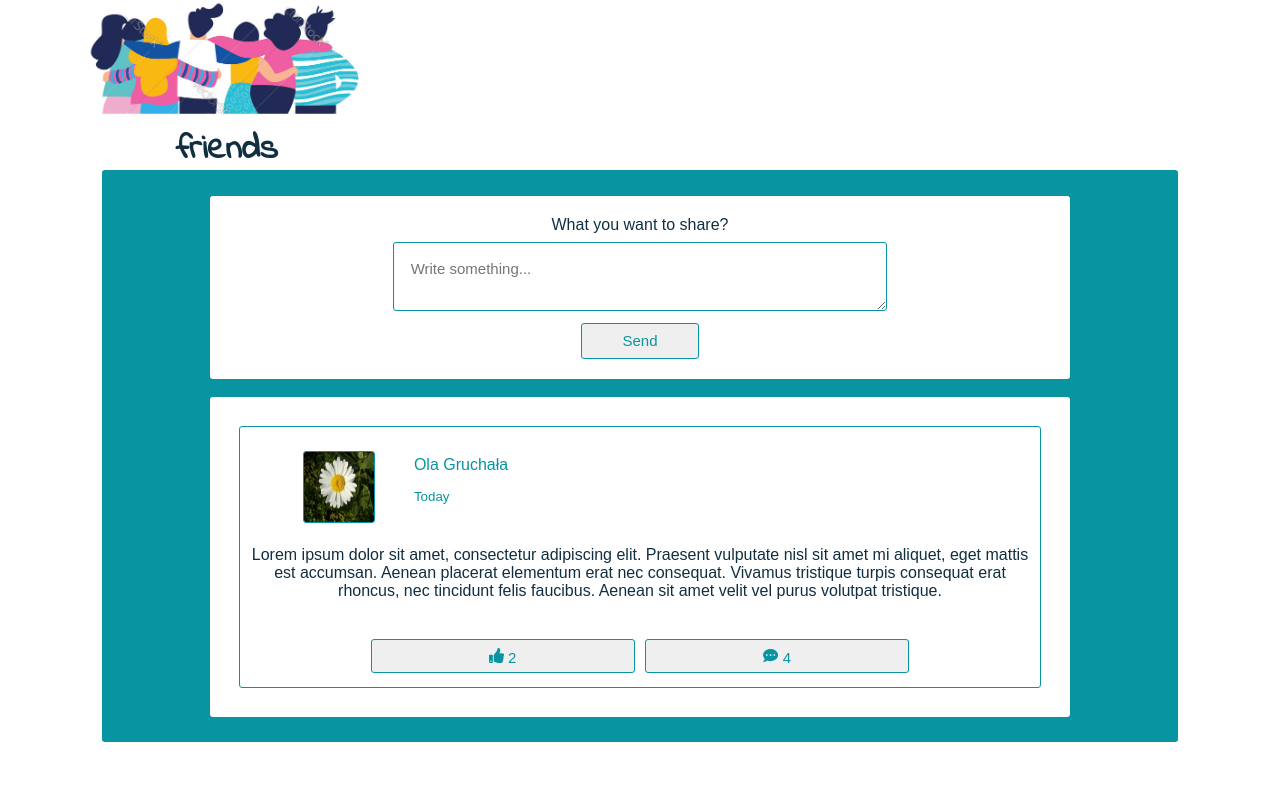
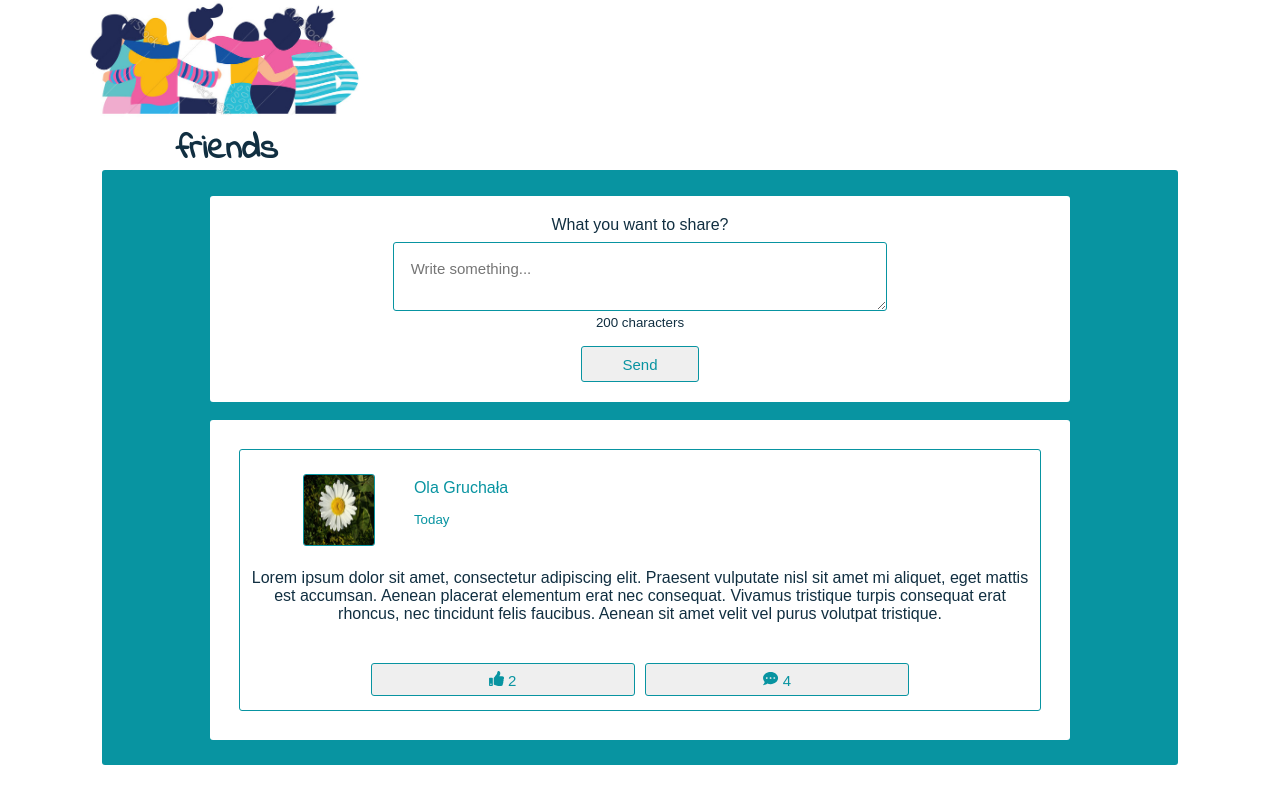
Before and after one commit to olagruchala/my-friends, a React (Create React App) app: page / in a window 1280 px wide. Built offline with nearby package versions, Linux system fonts and the light colour scheme.

Commit message:
Add the character counter to the status creation field

```diff
--- a/src/App.css
+++ b/src/App.css
@@ -63,11 +63,18 @@ div.profile {
 
 div#status_create textarea {
   padding: 2%;
-  margin: 1%;
+  margin-top: 1%;
+    margin-bottom: 0;
   font-size: 15px;
   width: 56%;
   border: 1px solid var(--blue-color);
   border-radius: 3px;
+}
+
+div#status_create small {
+    display: block;
+    padding: 0;
+    margin-bottom: 2%;
 }
 
 div#status_create button {
--- a/src/App.js
+++ b/src/App.js
@@ -1,7 +1,8 @@
 import React, { Component } from 'react';
 import './App.css';
 import Header from "./Header";
-import Status_added from "./Status_added";
+import StatusAdded from "./StatusAdded";
+import StatusCreate from "./StatusCreate";
 
 class App extends Component {
   render() {
@@ -9,14 +10,10 @@ class App extends Component {
         <div>
           <Header />
           <div className="container">
-            <div id="status_create">
-              <p>What you want to share?</p>
-              <textarea rows="2" cols="70" placeholder="Write something..."></textarea>
-              <button id="send">Send</button>
-            </div>
+            <StatusCreate maxLetters = {200} />
             <br></br>
             <div id="status-container">
-              <Status_added />
+              <StatusAdded />
             </div>
           </div>
         </div>
--- a/src/Status_added.js
+++ b/src/StatusAdded.js
@@ -5,7 +5,7 @@ import React from "react";
 
 
 
-class Status_added extends React.Component {
+class StatusAdded extends React.Component {
     render () {
         return (
             <div className="status_added">
@@ -41,4 +41,4 @@ class Status_added extends React.Component {
     }
 }
 
-export default Status_added;
+export default StatusAdded;
--- /dev/null
+++ b/src/StatusCreate.js
@@ -0,0 +1,38 @@
+import React from "react";
+
+
+class StatusCreate extends React.Component {
+    constructor() {
+        super ();
+        this.state = {
+            letters: 0,
+        };
+
+        this.handleChange = this.handleChange.bind(this);
+    }
+
+    handleChange (e) {
+        this.setState({
+            letters: e.target.value.length
+        });
+    };
+
+    render () {
+        return (
+            <div id="status_create">
+                <p>What you want to share?</p>
+                <textarea rows="2" cols="70"
+                          placeholder="Write something..."
+                          onChange={this.handleChange}
+                          name="message"
+                          maxLength={this.props.maxLetters}
+                >
+                </textarea>
+                <small>{this.props.maxLetters - this.state.letters} characters</small>
+                <button id="send">Send</button>
+            </div>
+        )
+    }
+}
+
+export default StatusCreate;
```
